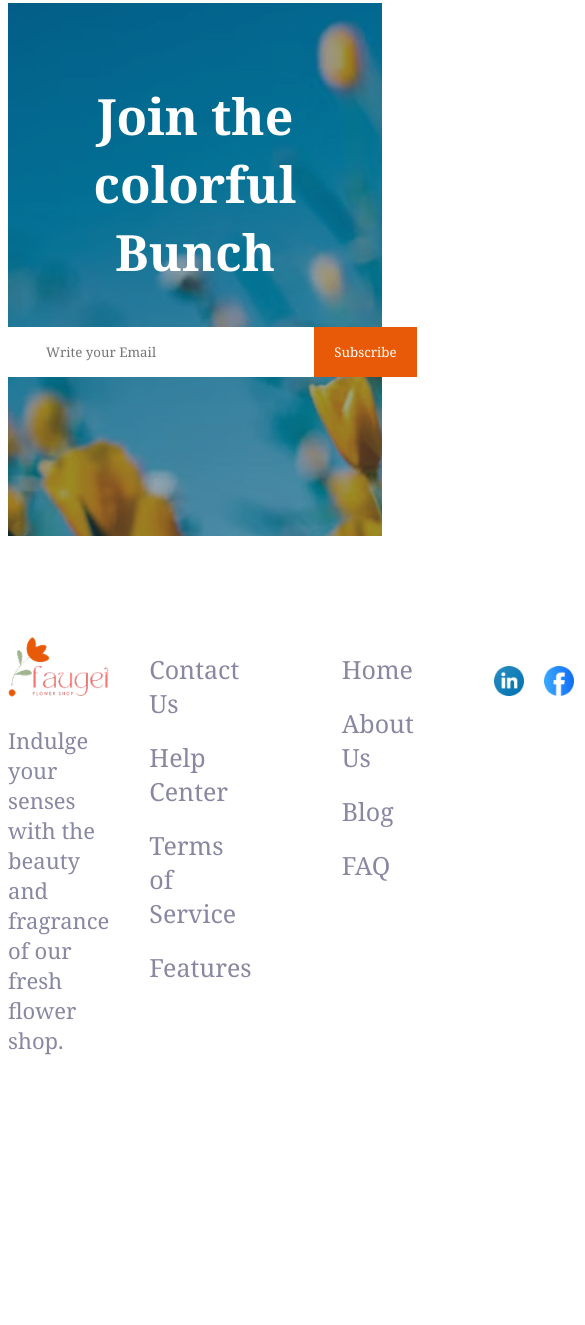
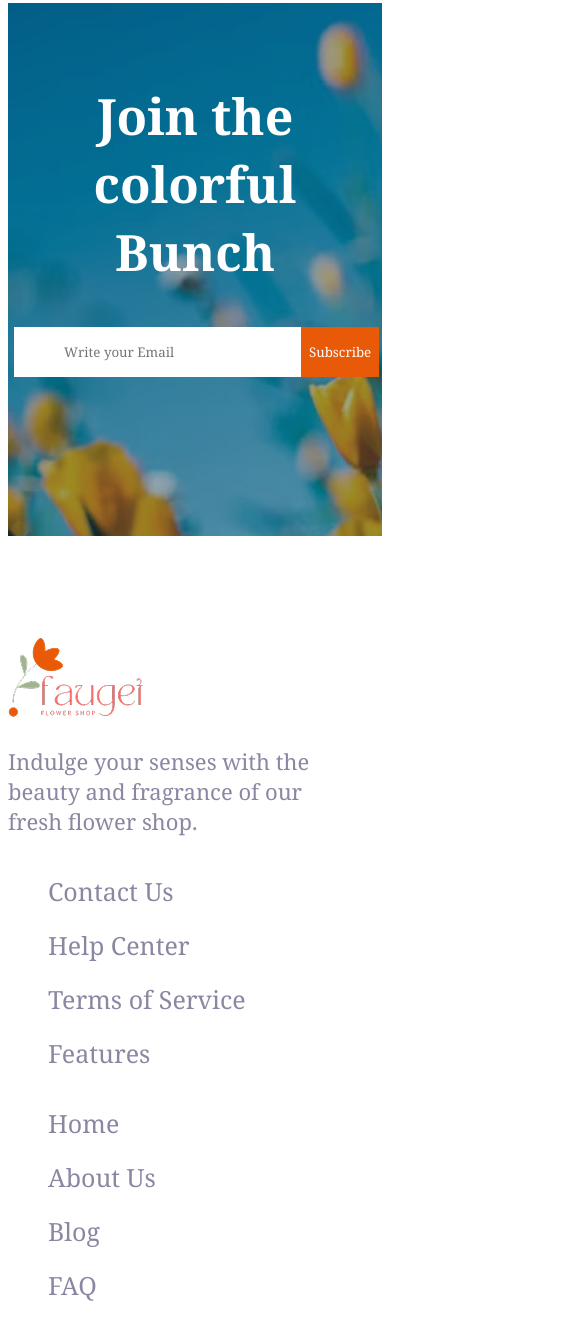
Before and after one commit to rifatmiah92/Assignment-02-with-PH, a plain HTML site: page index.html in a window 390 px wide. Shown: the part 5839-7164 px from the top of the page, 585 px wide, since content can reach past the window. Before the commit the page ends 6924 px from the top, so only its background shows below. Drawn offline with Linux system fonts and the light colour scheme; a web font is replaced by a local one.

Commit message:
adde my final code in git

```diff
--- a/style.css
+++ b/style.css
@@ -344,29 +344,38 @@ span {
     flex-direction: column;
     gap: 0px;
   }
-  .colorful {
-    background-image: 100%;
-  }
+
   .text-bar {
-    background-color: white;
+    /* background-color: white;
     padding: 0px 50px;
     width: 218px;
     height: 50px;
     border: none;
     color: black;
-    margin-left: -80px;
+    margin-left: -80px; */
+    width: 50%;
+    margin-left: -20%;
   }
   .last-btn {
-    background-color: #e95a08;
-    /* padding: 26px 50px; */
+    /* background-color: #e95a08;
+
     position: absolute;
     border: none;
     color: white;
     margin-right: -50px;
     width: 103px;
-    height: 50px;
+    height: 50px; */
+    width: 20%;
   }
   .colorful-Bunch {
     text-align: center;
   }
+  .help-list {
+    flex-direction: column;
+    gap: 0px;
+  }
+
+  .footer-container {
+    grid-template-columns: repeat(1, 1fr);
+  }
 }
```
